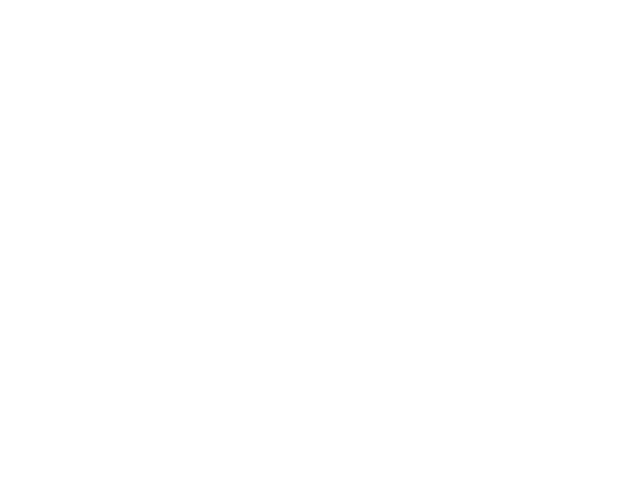
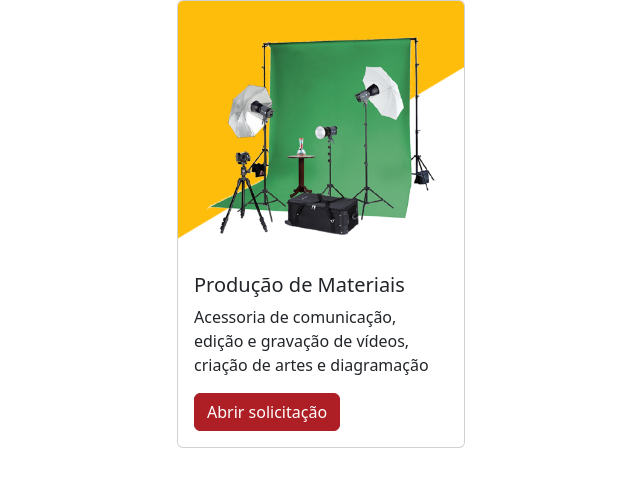
Before and after one commit to bernardrodrigues-cead/CEADSolicitacoes, a Django app: page / in a window 1280 px wide. Before the commit the part shown is empty. Shown: the top 487 px of the page, without its empty margins (319-959 px from the left). Run offline with Django 4.2, Linux system fonts and the light colour scheme; some libraries are stand-ins or nearby versions.

Commit message:
feature: criados cards para o menu inicial

```diff
--- a/SolicitacoesApp/static/css/custom_variables.css
+++ b/SolicitacoesApp/static/css/custom_variables.css
@@ -1,4 +1,7 @@
 :root {
     --red-cead: #ae1f25;
+    --red-cead-hover: #9e0f15;
+    --red-cead-active: #8e0005;
+    --red-cead-light: #6e0000;
     --yellow-cead: #fdb913;
 }
--- a/SolicitacoesApp/static/css/stylesheet.css
+++ b/SolicitacoesApp/static/css/stylesheet.css
@@ -1,2 +1,42 @@
 @import url('./bootstrap.min.css');
 @import url('./custom_variables.css');
+
+.btn-cead{
+    --bs-btn-color:#fff;
+    --bs-btn-bg:var(--red-cead);
+    --bs-btn-border-color:var(--red-cead);
+    --bs-btn-hover-color:#fff;
+    --bs-btn-hover-bg:var(--red-cead-hover);
+    --bs-btn-hover-border-color:var(--red-cead-active);
+    --bs-btn-focus-shadow-rgb:49,132,253;
+    --bs-btn-active-color:#fff;
+    --bs-btn-active-bg:var(--red-cead-active);
+    --bs-btn-active-border-color:var(--red-cead-light);
+    --bs-btn-active-shadow:inset 0 3px 5px rgba(0, 0, 0, 0.125);
+    --bs-btn-disabled-color:#fff;
+    --bs-btn-disabled-bg:var(--red-cead);
+    --bs-btn-disabled-border-color:var(--red-cead)}
+
+.card-background{
+    width: 150%;
+    left: 50%;
+    top: -50%;
+    transform: translateX(-50%) scale(1.5);
+    transition: transform 0.5s ease-in-out;
+}
+
+.card-index:hover > .card-background{
+    transform: translateX(-50%) scale(1.2);
+}
+
+.card-img-top{
+    width: 80% !important;
+    left: 50%;
+    top: 5%;
+    transform: translateX(-50%);
+    transition: transform 0.5s ease-in-out;
+}
+
+.card-index:hover > .card-img-top{
+    transform: translateX(-50%) scale(1.1);
+}
--- a/SolicitacoesApp/templates/SolicitacoesApp/index.html
+++ /dev/null
@@ -1 +0,0 @@
-{% extends 'base.html' %}
--- /dev/null
+++ b/SolicitacoesApp/templates/components/index-card.html
@@ -0,0 +1,11 @@
+{% load static %}
+
+<div class="card card-index position-relative overflow-hidden" style="width: 18rem; height: 28rem">
+    <img src={% static 'assets/amarelo.png' %} class="card-background position-absolute z-0" alt="Background amarelo">
+    <img src={% static img %} class="card-img-top z-1 position-absolute" alt={{alt_text}}>
+    <div class="card-body position-absolute bottom-0">
+        <h5 class="card-title">{{titulo}}</h5>
+        <p class="card-text">{{resumo}}</p>
+        <a href={% url lazy_url%} class="btn btn-cead">Abrir solicitação</a>
+    </div>
+</div>
--- /dev/null
+++ b/SolicitacoesApp/templates/index.html
@@ -0,0 +1,14 @@
+{% extends 'base.html' %}
+
+{% block title%}CEAD Solicitações{% endblock %}
+
+{% block content %}
+
+<div class="container d-flex flex-column flex-lg-row justify-content-center align-items-center gap-5">
+    {% for item in card_info %}
+        <!-- Cards são cadastrados em SolicitacoesApp/utils.py -->
+        {% include "components/index-card.html" with titulo=item.titulo resumo=item.resumo img=item.img alt_text=item.alt_text lazy_url=item.lazy_url %}
+    {% endfor %}
+</div>
+
+{% endblock %}
--- a/SolicitacoesApp/utils.py
+++ b/SolicitacoesApp/utils.py
@@ -1,6 +1,12 @@
-from django.conf import settings
-from django.core.mail import send_mail
-from typing import List
+CARD_CONTENT = [
+    {
+        'titulo': 'Produção de Materiais',
+        'resumo': "Acessoria de comunicação, edição e gravação de vídeos, criação de artes e diagramação",
+        'img': 'assets/audiovisual.png',
+        'alt_text': 'Equipamentos de audiovisual',
+        'lazy_url': 'producao_create'
+    }
+]
 
 def message_producao(data: dict) -> str:
     message = f'''
--- a/SolicitacoesApp/views.py
+++ b/SolicitacoesApp/views.py
@@ -5,7 +5,7 @@ from django.urls import reverse_lazy
 from django import forms
 
 # Importe a função message_producao do arquivo utils.py
-from SolicitacoesApp.utils import message_producao
+from SolicitacoesApp.utils import CARD_CONTENT, message_producao
 
 # Importe os módulos necessários do Django
 from django.conf import settings
@@ -13,14 +13,14 @@ from django.core.mail import send_mail
 
 # Create your views here.
 def Index(request):
-
-    return render(request, 'SolicitacoesApp/index.html')
+    context = {'card_info': CARD_CONTENT}
+    return render(request, 'index.html', context)
 
 
 class ProducaoDeMaterialCreateView(CreateView) :
     model = ProducaoDeMaterial
     fields = '__all__'
-    template_name = 'SolicitacoesApp/producao/create.html'
+    template_name = 'producao/create.html'
     success_url = reverse_lazy('index')
 
     def get_form(self, form_class=None):
```
Also changed, not shown: SolicitacoesApp/static/assets/amarelo.png (added), SolicitacoesApp/static/assets/audiovisual.png (added), SolicitacoesApp/static/assets/cead_logo.png (added), SolicitacoesApp/templates/producao/create.html (renamed from SolicitacoesApp/templates/SolicitacoesApp/producao/create.html).
